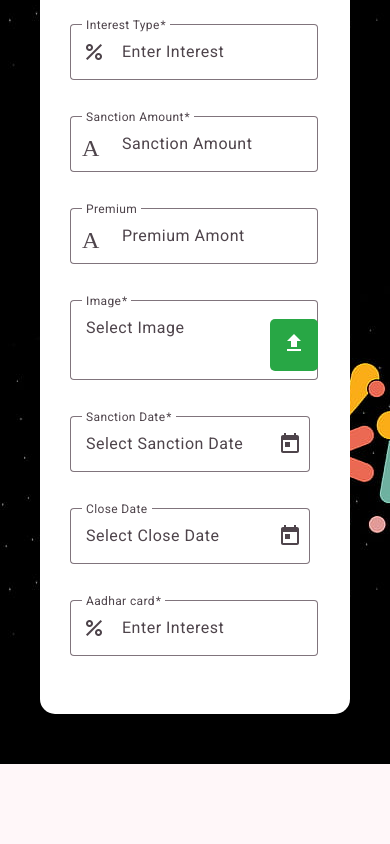
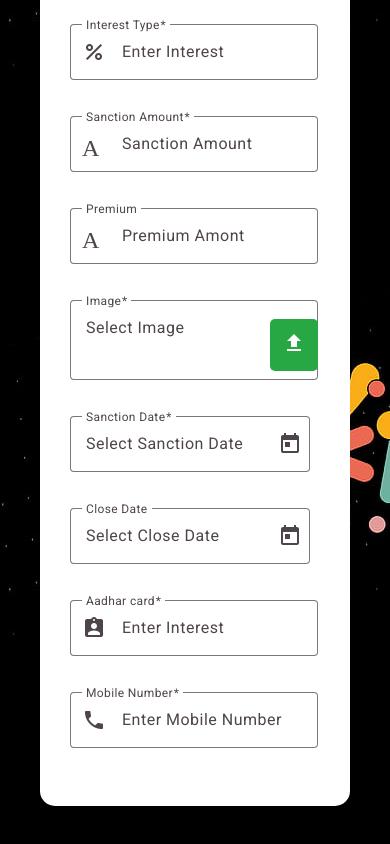
Before and after one commit to nilajcoder/Academy, an Angular app in the folder Academy/: page /register in a window 390 px wide. Shown: the part 511-1355 px from the top of the page. Before the commit the page ends 1275 px from the top, so only its background shows below. Built offline with nearby package versions, Linux system fonts and the light colour scheme.

Commit message:
MobileandAadharValidation

```diff
--- a/Academy/src/component/register/register.html
+++ b/Academy/src/component/register/register.html
@@ -209,22 +209,21 @@
                     <mat-form-field appearance="outline" floatLabel="always">
                         <mat-label>Aadhar card</mat-label>
 
-                        <input matInput type="text" oninput="this.value=this.value.replace(/[^0-9]/g,'')" inputmode="numeric" formControlName="aadharcard" placeholder="Enter Interest" minlength="12"
-                            maxlength="12" required />
+                        <input matInput type="text"
+                            inputmode="numeric" formControlName="aadharcard" placeholder="Enter Interest" minlength="12"
+                            maxlength="12" required pattern="\d{12}" />
 
-                        <mat-icon matPrefix>percent</mat-icon>
+                        <mat-icon matPrefix>assignment_ind</mat-icon>
 
 
                         <mat-error *ngIf="detailForm.get('aadharcard')?.hasError('required')">
-                            Aadhar  is required
+                            Aadhar is required
                         </mat-error>
 
-                        <mat-error *ngIf="detailForm.get('aadharcard')?.hasError('minlength')||detailForm.get('aadharcard')?.hasError('maxlength') ">
-                            Aadhar must be at least 12 digit
-                        </mat-error>
 
-                              <mat-error *ngIf="detailForm.get('aadharcard')?.hasError('pattern')">
-                            Aadhar  is 12 Digits Only Number
+
+                        <mat-error *ngIf="detailForm.get('aadharcard')?.hasError('pattern')">
+                            Aadhar is 12 Digits Only Number
                         </mat-error>
 
 
@@ -234,6 +233,40 @@
 
 
                 </div>
+
+
+                <!-- Mobile Number -->
+                <div class="md:col-3 col-12">
+
+                    <mat-form-field appearance="outline" floatLabel="always">
+                        <mat-label>Mobile Number</mat-label>
+
+                        <input matInput type="text" oninput="this.value=this.value.replace(/[^0-9]/g,'')"
+                            inputmode="numeric" formControlName="mobileNo" placeholder="Enter Mobile Number"  minlength="10"
+                            maxlength="10"  pattern="[6-9][0-9]{9}" required />
+
+                        <mat-icon matPrefix>phone</mat-icon>
+
+
+                        <mat-error *ngIf="detailForm.get('mobileNo')?.hasError('required')">
+                            Mobile is required
+                        </mat-error>
+
+
+
+                              <mat-error *ngIf="detailForm.get('mobileNo')?.hasError('pattern')">
+                           Mobile number must be 10 digits and start with 6–9
+                        </mat-error>
+
+
+
+                    </mat-form-field>
+
+
+
+
+                </div>
+
 
 
 
--- a/Academy/src/component/register/register.ts
+++ b/Academy/src/component/register/register.ts
@@ -67,10 +67,14 @@ export class Register implements OnInit {
        sanctionDate: ['', Validators.required],
       closeDate: [''],
       aadharcard:['',Validators.required,
-        Validators.maxLength(12),
-        Validators.minLength(12),
-        Validators.pattern(/^[0-9]{12}$/)
 
+        Validators.pattern(/^\d{12}$/)
+        // Validators.pattern(/^[0-9]{12}$/)
+
+      ],
+      mobileNo:['',Validators.required,
+
+        Validators.pattern(/^[6-9][0-9]{9}$/)
       ]
 
 
```
